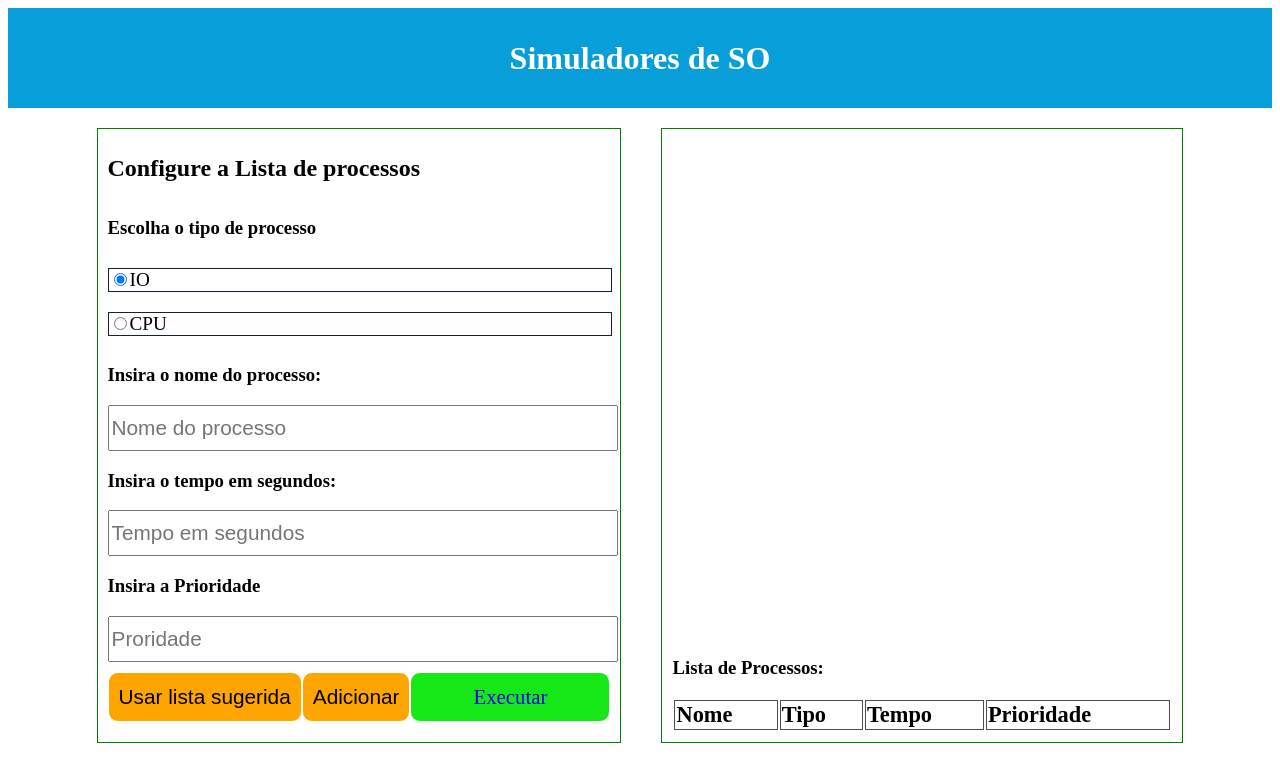
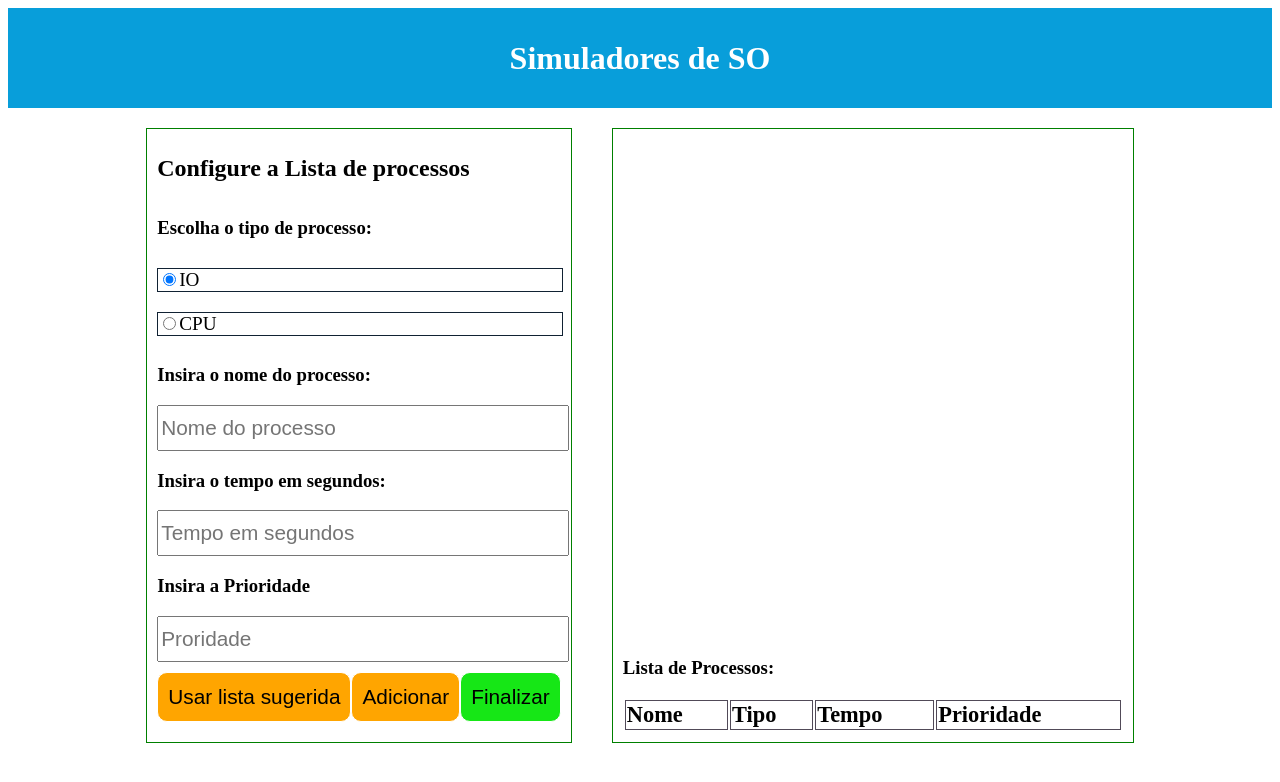
Before and after one commit to IsaiasLuiz/simuladores-so, a React (Create React App) app: page /process-list in a window 1280 px wide. Shown: the top 782 px of the page. Built offline with nearby package versions, Linux system fonts and the light colour scheme.

Commit message:
Refatoração da tela de conf processos

```diff
--- /dev/null
+++ b/src/actions/defineProcessList.jsx
@@ -0,0 +1,8 @@
+const defineProcessList = value => {
+    return {
+      type: 'PROCESS_LIST',
+      processList: value
+    };
+  };
+
+  export default defineProcessList;
--- a/src/components/button/index.jsx
+++ b/src/components/button/index.jsx
@@ -7,7 +7,7 @@ const Btn = styled.button`
     padding: 10px;
     font-size: 1.3em;
     height: 50px;
-    background: orange;
+    background: ${ props=>props.background || 'orange'};
     border-radius: 10px;
     border: 1px solid #fff;
     box-sizing: border-box;
@@ -19,12 +19,13 @@ const Btn = styled.button`
     cursor: pointer;
 `;
 
-const Button = props=>{
-    return <Btn onClick={props.click}>{ props.text }</Btn>
+const Button = props => {
+    return <Btn onClick={ props.click } background={ props.background } >{ props.text }</Btn>
 }
 
 Button.prototype = {
-    text: PropTypes.string.isRequired
+    text: PropTypes.string.isRequired,
+    background: PropTypes.string
 }
 
 export default Button;
--- a/src/components/nextButton/styles.css
+++ b/src/components/nextButton/styles.css
@@ -12,5 +12,5 @@
   justify-content: center;
   align-items: center;
   margin: auto;
-
+  color: #000;
 }
--- a/src/pages/processList/index.jsx
+++ b/src/pages/processList/index.jsx
@@ -1,4 +1,6 @@
 import React,{ Component } from 'react';
+import { connect } from 'react-redux';
+import { bindActionCreators } from 'redux';
 import styled from 'styled-components';
 import ProcessTable from '../../components/processTable';
 import Next from '../../components/nextButton';
@@ -6,6 +8,8 @@ import Button from '../../components/button';
 import { Container, Content, Title, Label } from '../../styles/styledComponents';
 import ProcessType from '../../constants/processType';
 import ProcessListDefault from '../../constants/processList';
+import  defineProcessList from '../../actions/defineProcessList';
+
 
 const Div = styled.div`
   width: 100%;
@@ -29,7 +33,7 @@ const divCss = {
   justifyContent: 'center'
 }
 
-  export default class ProcessList extends Component {
+class ProcessList extends Component {
     state = {
       processName: '',
       processType: ProcessType.IO,
@@ -38,8 +42,6 @@ const divCss = {
       processList:[]
     }
     addProcess = ()=> {
-      console.log(this.state.processList);
-
       const list = this.state.processList || [];
       const process = {
         processName: this.state.processName,
@@ -66,11 +68,12 @@ const divCss = {
     }
 
     render(){
+      const { defineProcessList } = this.props;
       return (
         <Container>
           <Content>
             <Title>Configure a Lista de processos</Title>
-            <H3>Escolha o tipo de processo</H3>
+            <H3>Escolha o tipo de processo:</H3>
             <Label style={labelCss}>
               <input
                 type='radio'
@@ -116,7 +119,12 @@ const divCss = {
             <Div style={divCss}>
               <Button text="Usar lista sugerida" click={this.processDefault}/>
               <Button text="Adicionar" click={this.addProcess} />
-              <Next route="" text="Executar" />
+              <Button text="Finalizar" click={()=> {
+                defineProcessList(this.state.processList);
+                this.props.history.push('/simulation');
+              }}
+              background={"rgb(22, 231, 22)"}
+                />
             </Div>
           </Content>
           <Content style={{'justifyContent': 'end', 'minWidth': '500px'}}>
@@ -128,3 +136,10 @@ const divCss = {
       </Container>
     )};
   };
+
+  const mapStateToProps = store =>({ processList: store.processList })
+
+  const mapDispatchToProps = dispatch =>
+    bindActionCreators({ defineProcessList }, dispatch);
+
+  export default connect(mapStateToProps, mapDispatchToProps)(ProcessList);
--- /dev/null
+++ b/src/pages/simulation/index.jsx
@@ -0,0 +1,23 @@
+import React from 'react';
+import { connect } from 'react-redux';
+import ButtonRedirect from '../../components/nextButton';
+import { Container, Content, Title, Label } from '../../styles/styledComponents';
+
+const Simulation = props => {
+    const { algorithm, processList } = props;
+    return (
+        <Container>
+            <Content>
+                {algorithm}
+                <ButtonRedirect route="/" text="Página Inicial" />
+            </Content>
+        </Container>
+    );
+};
+
+const mapStateToProps = store =>({
+        algorithm: store.algorithm.algorithm,
+        processList: store.processList
+  });
+
+export default connect(mapStateToProps)(Simulation);
--- /dev/null
+++ b/src/reducers/ProcessListReducer.jsx
@@ -0,0 +1,7 @@
+const initialState = {
+    processList: []
+}
+
+const TypeProcessReducer = (state = initialState, action) => ( { ...state, processList: action.processList });
+
+export default TypeProcessReducer;
--- a/src/reducers/TypeProcessReducer.jsx
+++ /dev/null
@@ -1,19 +0,0 @@
-import processType from '../constants/processType';
-
-const initialState = {
-    processType: processType.IO
-}
-
-const TypeProcessReducer = (state = initialState, action) => {
-	switch (action.type) {
-		case processType.IO:
-			return { ...state, processType: processType.IO};
-
-		case processType.CPU:
-			return { ...state, processType: processType.CPU };
-		default:
-			return state;
-	}
-};
-
-export default TypeProcessReducer;
--- a/src/reducers/index.jsx
+++ b/src/reducers/index.jsx
@@ -1,8 +1,8 @@
 import { combineReducers } from 'redux';
 import algorithmReducer from './AlgorithmReducer'
-import typeProcessreducer from './TypeProcessReducer'
+import ProcessListReducer from './ProcessListReducer'
 
 export const Reducers = combineReducers({
     algorithm: algorithmReducer,
-    type: typeProcessreducer
+    processList: ProcessListReducer
 });
--- a/src/routes.jsx
+++ b/src/routes.jsx
@@ -3,6 +3,7 @@ import { BrowserRouter, Switch, Route } from 'react-router-dom';
 import Header from './components/header';
 import HomePage from './pages/homePage';
 import ProcessList from './pages/processList';
+import Simulation from './pages/simulation';
 
 const routes = ({ props } = props ) => {
   return (
@@ -12,11 +13,15 @@ const routes = ({ props } = props ) => {
         <Route
           exact
           path='/'
-          component={() => <HomePage props={props}></HomePage>}
+          component={() => <HomePage props={props} />}
         />
         <Route
           path='/process-list'
-          component={() => <ProcessList props={props}></ProcessList>}
+          component={ ProcessList }
+        />
+        <Route
+          path='/simulation'
+          component={() => <Simulation props={props} />}
         />
       </Switch>
     </BrowserRouter>
```
Also changed, not shown: src/actions/defineProcessType.jsx (deleted, +0 -8 lines), 1 other file (tests, documents, lock files or other folders).
